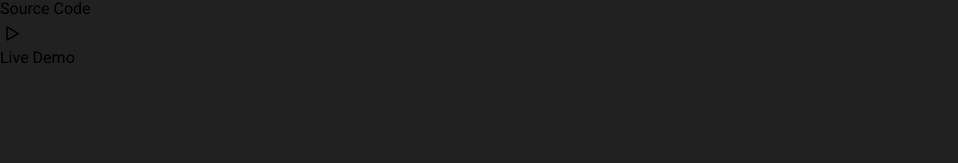
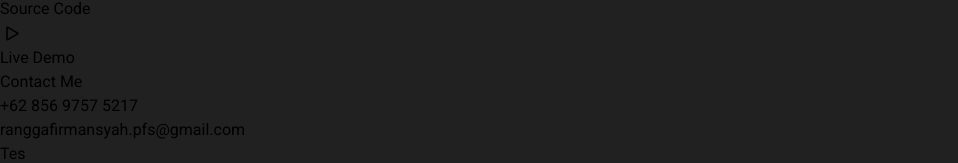
Before and after one commit to ranggaFirmansyah0/portfolio_website, a React (Vite) app: page / in a window 1280 px wide. Shown: the part 6548-6711 px from the top of the page, without its empty margins (0-958 px from the left). Before the commit the page ends 6618 px from the top, so only its background shows below. Built offline with nearby package versions, Linux system fonts and the light colour scheme.

Commit message:
add Contact page

```diff
--- a/src/App.jsx
+++ b/src/App.jsx
@@ -2,6 +2,7 @@ import Navbar from './components/Navbar.jsx';
 import Home from './pages/Home.jsx';
 import About from './pages/About.jsx';
 import Project from './pages/Project.jsx';
+import Contact from './pages/Contact.jsx';
 
 export default function App() {
   return (
@@ -10,6 +11,7 @@ export default function App() {
       <Home />
       <About />
       <Project />
+      <Contact />
     </>
     )
 }
--- a/src/components/Navbar.jsx
+++ b/src/components/Navbar.jsx
@@ -19,7 +19,7 @@ export default function Navbar() {
 				<a href="" className="hover:opacity-100 opacity-90">
 					<BsGithub size="24" />
 				</a>
-				<a href="" className="bg-[#f5f5f5] text-[#212121] py-1 px-2 rounded-sm opacity-90 hover:opacity-100">Contact Me</a>
+				<a href="#contact" className="bg-[#f5f5f5] text-[#212121] py-1 px-2 rounded-sm opacity-90 hover:opacity-100">Contact Me</a>
 			</div>
 		</div>
 	);
--- /dev/null
+++ b/src/pages/Contact.jsx
@@ -0,0 +1,16 @@
+export default function Contact(){
+	return(
+		<div id="contact" className="py-[110px] h-screen text-[#f5f5f5] flex items-center justify-center">
+			<div className="flex flex-1 flex-col h-full items-center justify-center ">
+				<div className="text-4xl font-light">Contact Me</div>
+				<ul>
+					<li>+62 856 9757 5217</li>
+					<li>ranggafirmansyah.pfs@gmail.com</li>
+				</ul>
+			</div>
+			<div className="flex-1 h-full">
+				Tes
+			</div>
+		</div>
+	)
+}
```
